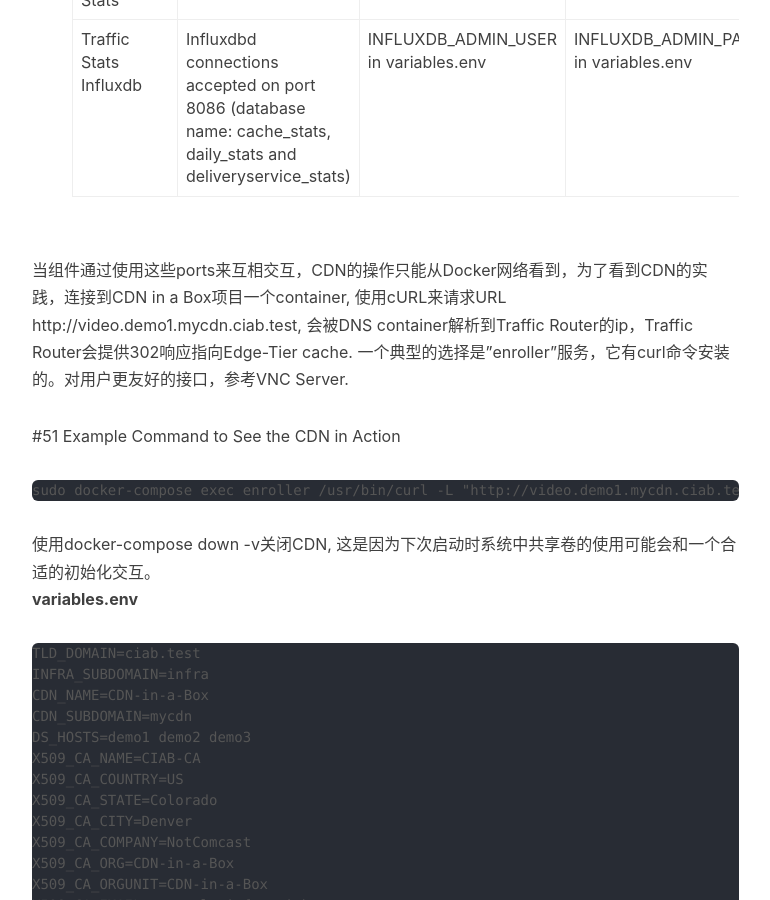
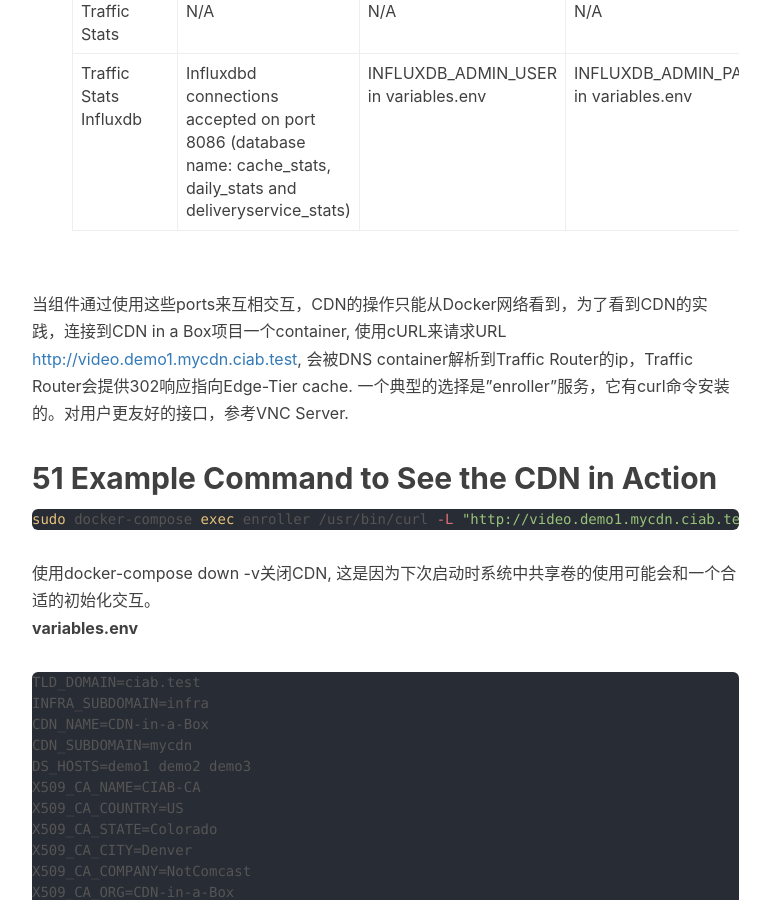
Before and after one commit to europelee/europelee.github.io, a Jekyll site: the page built from _posts/2019-05-19-cdn-in-a-box.md, in a window 1280 px wide and 900 px high, scrolled down 2803 px. Shown: the whole window, without its empty margins (233-1003 px from the left). Built offline with Jekyll 4.4.1, drawn with Linux system fonts in a browser that asks for light colours; nearby versions of some CDN libraries; our own code applies the rules of GitHub Pages for plain Markdown files; comment, search, counter and statistics services are not loaded; some of the changed text lies outside the part shown.

Commit message:
add layout

````diff
--- a/_posts/2019-05-19-cdn-in-a-box.md
+++ b/_posts/2019-05-19-cdn-in-a-box.md
@@ -17,17 +25,17 @@
 Traffic Portal - at infrastructure/cdn-in-a-box/traffic_portal/traffic_portal.rpm
 Traffic Router - at infrastructure/cdn-in-a-box/traffic_router/traffic_router.rpm - also requires an Apache Tomcat RPM at infrastructure/cdn-in-a-box/traffic_router/tomcat.rpm
 
-
 这些rpm包可以通过那些编译Traffic Control或者外部源的步骤来获取。另外方式，infrastructure/cdn-in-a-box路径下的Makefile文件包含了所有这些编译需要，在目录infrastructure/cdn-in-a-box简单运行make命令既可，一旦所有依赖的RPM生成，在infrastructure/cdn-in-a-box目录下执行docker-compose build就可以构建出运行"CDN in a Box"所需的镜像。
 
+## Usage
 
-## Usage
 典型场景下，假如上述编译步骤有顺利执行完成，那么启动CDN in a Box仅需要在目录infrastructure/cdn-in-a-box执行一个操作 docker-compose up, -d参数是可选的，用于运行在后台。这个操作将启动所有stack,并且会做好所需的各种初始化配置。容器内的服务将通过指定端口暴露于本地。这些是在infrastructure/cdn-in-a-box/docker-compose.yml文件内配置的，但是默认端口显示在Service Info。某些服务需要证书关联，这些是配置在variables.env.
 
 Table 41 Service Info
 Service | Ports exposed and their usage| Username | Password
+
 - | :- | :- | :-
-DNS | DNS name resolution on 9353	 | N/A | N/A
+DNS | DNS name resolution on 9353  | N/A | N/A
 Edge Tier Cache|Apache Trafficserver HTTP caching reverse proxy on port 9000|N/A|N/A
 Mid Tier Cache|Apache Trafficserver HTTP caching forward proxy on port 9100|N/A|N/A
 Mock Origin Server|Example web page served on port 9200|N/A|N/A
@@ -40,16 +48,19 @@
 Traffic Stats|N/A|N/A|N/A
 Traffic Stats Influxdb|Influxdbd connections accepted on port 8086 (database name: cache_stats, daily_stats and deliveryservice_stats)|INFLUXDB_ADMIN_USER in variables.env|INFLUXDB_ADMIN_PASSWORD in variables.env
 
-当组件通过使用这些ports来互相交互，CDN的操作只能从Docker网络看到，为了看到CDN的实践，连接到CDN in a Box项目一个container, 使用cURL来请求URL http://video.demo1.mycdn.ciab.test, 会被DNS container解析到Traffic Router的ip，Traffic Router会提供302响应指向Edge-Tier cache.
+当组件通过使用这些ports来互相交互，CDN的操作只能从Docker网络看到，为了看到CDN的实践，连接到CDN in a Box项目一个container, 使用cURL来请求URL <http://video.demo1.mycdn.ciab.test>, 会被DNS container解析到Traffic Router的ip，Traffic Router会提供302响应指向Edge-Tier cache.
 一个典型的选择是"enroller"服务，它有curl命令安装的。对用户更友好的接口，参考VNC Server.
 
-#51 Example Command to See the CDN in Action
-```
+## 51 Example Command to See the CDN in Action
+
+```bash
 sudo docker-compose exec enroller /usr/bin/curl -L "http://video.demo1.mycdn.ciab.test"
 ```
+
 使用docker-compose down -v关闭CDN, 这是因为下次启动时系统中共享卷的使用可能会和一个合适的初始化交互。
 **variables.env**
-```
+
+```text
 TLD_DOMAIN=ciab.test
 INFRA_SUBDOMAIN=infra
 CDN_NAME=CDN-in-a-Box
@@ -136,8 +147,10 @@
 ```
 
 ## X.509 SSL/TLS Certificates
+
 All components in Apache Traffic Control utilize SSL/TLS secure communications by default. For SSL/TLS connections to properly validate within the “CDN in a Box” container network a shared self-signed X.509 Root CA is generated at the first initial startup. An X.509 Intermediate CA is also generated and signed by the Root CA. Additional “wildcard” certificates are generated/signed by the Intermediate CA for each container service and demo1, demo2, and demo3 Delivery Services. All certificates and keys are stored in the ca host volume which is located at infrastruture/cdn-in-a-box/traffic_ops/ca[4].
 Apache Traffic Control的所有组件默认是使用SSL/TLS保障安全通信。
 
 ## Advanced Usage
+
 待续
````
Also changed, not shown: other parts of _posts/2019-05-19-cdn-in-a-box.md (+8 -0 lines), _posts/2020-12-05-cdn-cname-setup.md (+7 -0 lines).
